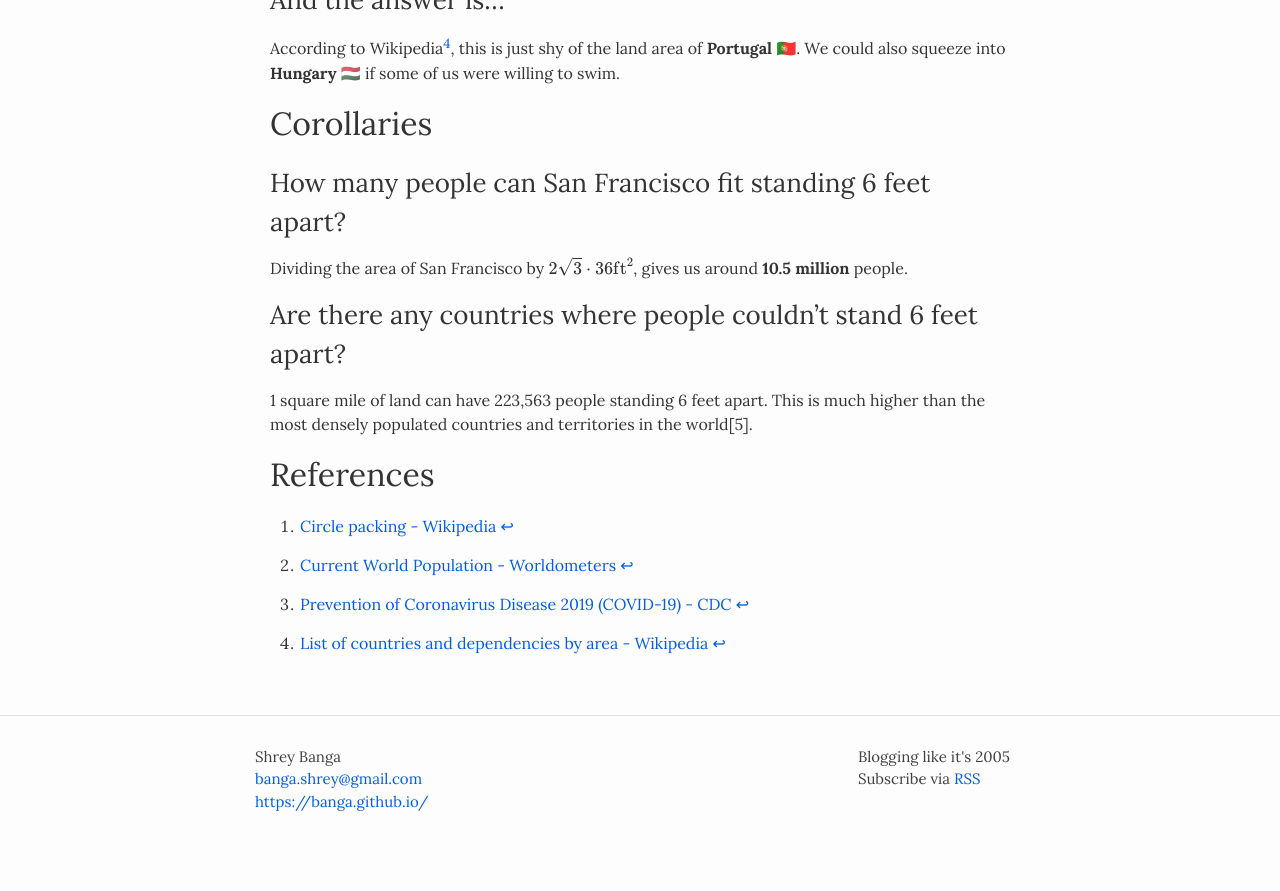
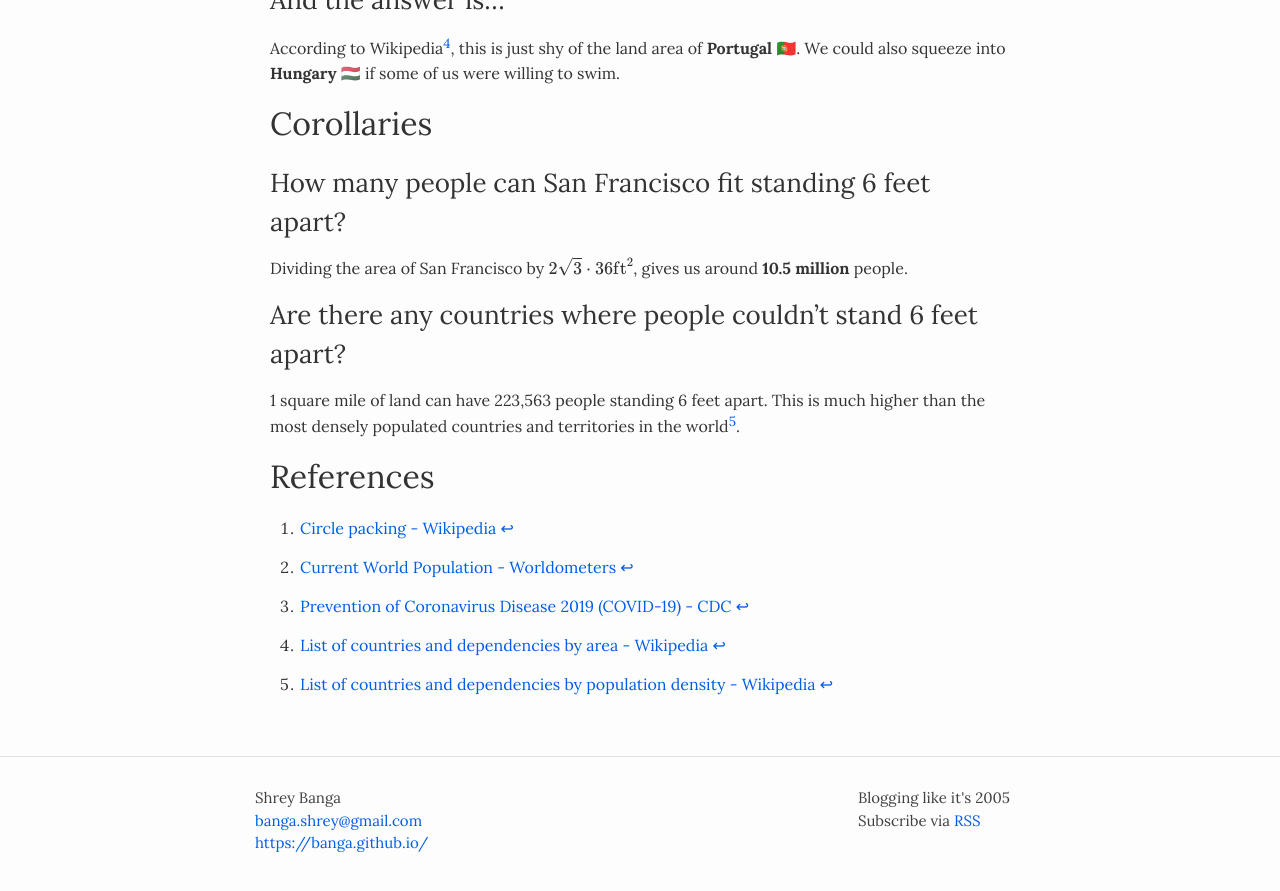
Before and after one commit to banga/blog, a Jekyll site: the page built from _posts/2020-03-27-smallest-country-that-can-fit-everyone-six-feet-apart.markdown, in a window 1280 px wide and 900 px high, scrolled down 1143 px. Shown: the top 891 px of the window. Built offline with Jekyll 4.4.1, drawn with Linux system fonts in a browser that asks for light colours; formulas are drawn with MathJax 3; before the commit the page ends 2001 px from its top, so only the background shows below that.

Commit message:
fix reference

```diff
--- a/_posts/2020-03-27-smallest-country-that-can-fit-everyone-six-feet-apart.markdown
+++ b/_posts/2020-03-27-smallest-country-that-can-fit-everyone-six-feet-apart.markdown
@@ -66,7 +66,7 @@ us around **10.5 million** people.
 
 1 square mile of land can have 223,563 people standing 6 feet apart. This is
 much higher than the most densely populated countries and territories in the
-world[5].
+world[^5].
 
 ## References
 
```
Also changed, not shown: 1 other file.
